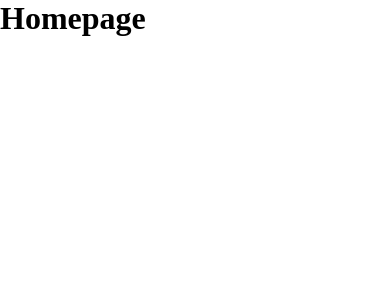
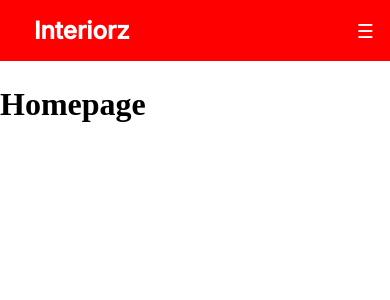
Before and after one commit to hamsame/interiorz, a React (Create React App) app: page / in a window 390 px wide. Shown: the top 300 px of the page. Built offline with nearby package versions, Linux system fonts and the light colour scheme.

Commit message:
Merging changes into main branch (#7)
* Created new react app and added routing

* Created Navbar Feature (#2)

* Created navbar and added styling using sass

* Added padding,margin and colour to navbar and made it responsive

```diff
--- a/package.json
+++ b/package.json
@@ -3,6 +3,7 @@
   "version": "0.1.0",
   "private": true,
   "dependencies": {
+    "@emotion/react": "^11.7.1",
     "@testing-library/jest-dom": "^5.16.1",
     "@testing-library/react": "^12.1.2",
     "@testing-library/user-event": "^13.5.0",
--- a/src/App.js
+++ b/src/App.js
@@ -1,17 +1,19 @@
 import './App.css'
-import { BrowserRouter as Router, Route, Routes } from 'react-router-dom'
+import { BrowserRouter as Router, Routes, Route } from 'react-router-dom'
 import Home from './pages/Home'
 import About from './pages/About'
 import Contact from './pages/Contact'
 import NotFound from './pages/NotFound'
+import Navbar from './components/Navbar'
 
 const App = () => {
   return (
     <Router>
+      <Navbar />
       <Routes>
         <Route index element={<Home />} />
-        <Route path='/about' element={<About />} />
-        <Route path='/contact' element={<Contact />} />
+        <Route path='about' element={<About />} />
+        <Route path='contact' element={<Contact />} />
         <Route exact path='*' element={<NotFound />} />
       </Routes>
     </Router>
--- /dev/null
+++ b/src/components/Navbar.js
@@ -0,0 +1,37 @@
+import React, { useState } from 'react'
+import { NavLink as PageLink } from 'react-router-dom'
+
+const Navbar = () => {
+  const [icon, setIcon] = useState('☰')
+  const showNav = () => {
+    const nav = document.querySelector('nav')
+    const ul = nav.children[2]
+    icon === '☰' ? setIcon('X') : setIcon('☰')
+    console.log(ul)
+    ul.classList.toggle('shown')
+  }
+
+  return (
+    <nav>
+      <h1>
+        <PageLink to='/'>Interiorz</PageLink>
+      </h1>
+      <span className='hamburger' onClick={() => showNav()}>
+        {icon}
+      </span>
+      <ul>
+        <li>
+          <PageLink to='/'>Home</PageLink>
+        </li>
+        <li>
+          <PageLink to='about'>About</PageLink>
+        </li>
+        <li>
+          <PageLink to='contact'>Contact</PageLink>
+        </li>
+      </ul>
+    </nav>
+  )
+}
+
+export default Navbar
--- /dev/null
+++ b/src/css/_nav.scss
@@ -0,0 +1,60 @@
+nav {
+  padding: 1rem;
+  margin: 0 auto 3vh;
+  width: 100%;
+  display: flex;
+  flex-wrap: wrap;
+  justify-content: space-between;
+  align-items: center;
+  text-transform: capitalize;
+  background-color: $primaryColor;
+  font-family: $font1;
+
+  // text
+  & > h1 {
+    font-weight: bold;
+    margin-left: 5%;
+  }
+
+  h1,
+  a {
+    color: $secondaryTextColor;
+  }
+
+  // icon
+  & > span.hamburger {
+    color: $secondaryTextColor;
+    cursor: pointer;
+    font-size: 1.2rem;
+    display: none;
+  }
+
+  // links
+  & > ul {
+    display: flex;
+    justify-content: space-evenly;
+    width: 50%;
+  }
+}
+
+@media (max-width: 768px) {
+  nav {
+    & > ul {
+      display: none;
+      width: 100%;
+      flex-direction: column;
+      align-items: center;
+      text-align: center;
+      li {
+        margin: 2vh auto;
+      }
+    }
+
+    & > ul.shown {
+      display: flex;
+    }
+    & > span.hamburger {
+      display: block;
+    }
+  }
+}
--- /dev/null
+++ b/src/css/global.css
@@ -0,0 +1,83 @@
+@import url("https://fonts.googleapis.com/css2?family=Inter:wght@500&family=Poppins:wght@200&display=swap");
+* {
+  margin: 0;
+  padding: 0;
+  -webkit-box-sizing: border-box;
+          box-sizing: border-box;
+  list-style: none;
+  text-decoration: none;
+}
+
+nav {
+  padding: 1rem;
+  margin: 0 auto 3vh;
+  width: 100%;
+  display: -webkit-box;
+  display: -ms-flexbox;
+  display: flex;
+  -ms-flex-wrap: wrap;
+      flex-wrap: wrap;
+  -webkit-box-pack: justify;
+      -ms-flex-pack: justify;
+          justify-content: space-between;
+  -webkit-box-align: center;
+      -ms-flex-align: center;
+          align-items: center;
+  text-transform: capitalize;
+  background-color: red;
+  font-family: "Inter", sans-serif;
+}
+
+nav > h1 {
+  font-weight: bold;
+  margin-left: 5%;
+}
+
+nav h1,
+nav a {
+  color: #fff;
+}
+
+nav > span.hamburger {
+  color: #fff;
+  cursor: pointer;
+  font-size: 1.2rem;
+  display: none;
+}
+
+nav > ul {
+  display: -webkit-box;
+  display: -ms-flexbox;
+  display: flex;
+  -webkit-box-pack: space-evenly;
+      -ms-flex-pack: space-evenly;
+          justify-content: space-evenly;
+  width: 50%;
+}
+
+@media (max-width: 768px) {
+  nav > ul {
+    display: none;
+    width: 100%;
+    -webkit-box-orient: vertical;
+    -webkit-box-direction: normal;
+        -ms-flex-direction: column;
+            flex-direction: column;
+    -webkit-box-align: center;
+        -ms-flex-align: center;
+            align-items: center;
+    text-align: center;
+  }
+  nav > ul li {
+    margin: 2vh auto;
+  }
+  nav > ul.shown {
+    display: -webkit-box;
+    display: -ms-flexbox;
+    display: flex;
+  }
+  nav > span.hamburger {
+    display: block;
+  }
+}
+/*# sourceMappingURL=global.css.map */
--- /dev/null
+++ b/src/css/global.scss
@@ -0,0 +1,23 @@
+@import url('https://fonts.googleapis.com/css2?family=Inter:wght@500&family=Poppins:wght@200&display=swap');
+
+// main colour vars
+$primaryColor: red;
+$secondayColor: #333;
+
+// text colour vars
+$primaryTextColor: #333;
+$secondaryTextColor: #fff;
+
+// font vars
+$font1: 'Inter', sans-serif;
+$font2: 'Poppins', sans-serif;
+
+* {
+  margin: 0;
+  padding: 0;
+  box-sizing: border-box;
+  list-style: none;
+  text-decoration: none;
+}
+
+@import 'nav';
--- a/src/index.js
+++ b/src/index.js
@@ -1,6 +1,6 @@
 import React from 'react'
 import ReactDOM from 'react-dom'
-import './global.css'
+import './css/global.css'
 import App from './App'
 
 ReactDOM.render(
```
Also changed, not shown: 2 other files (tests, documents, lock files or other folders).
